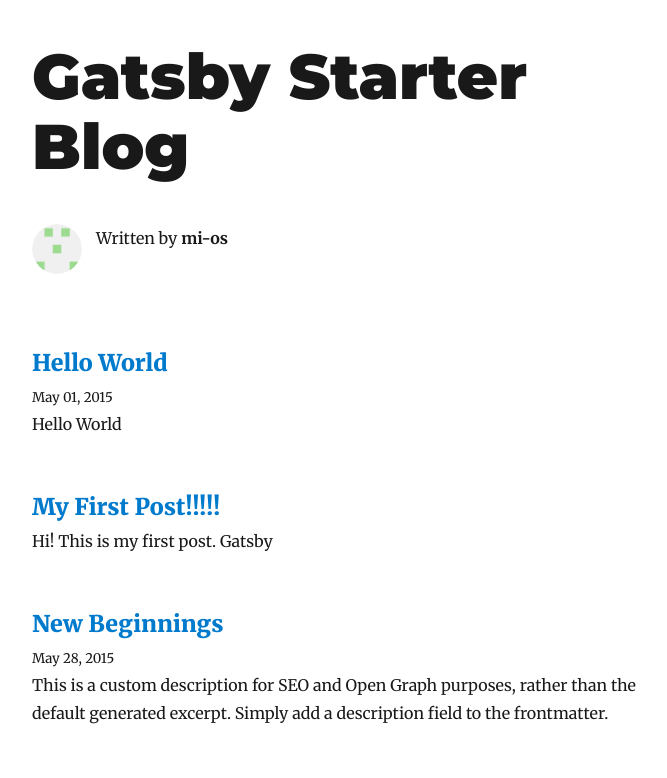
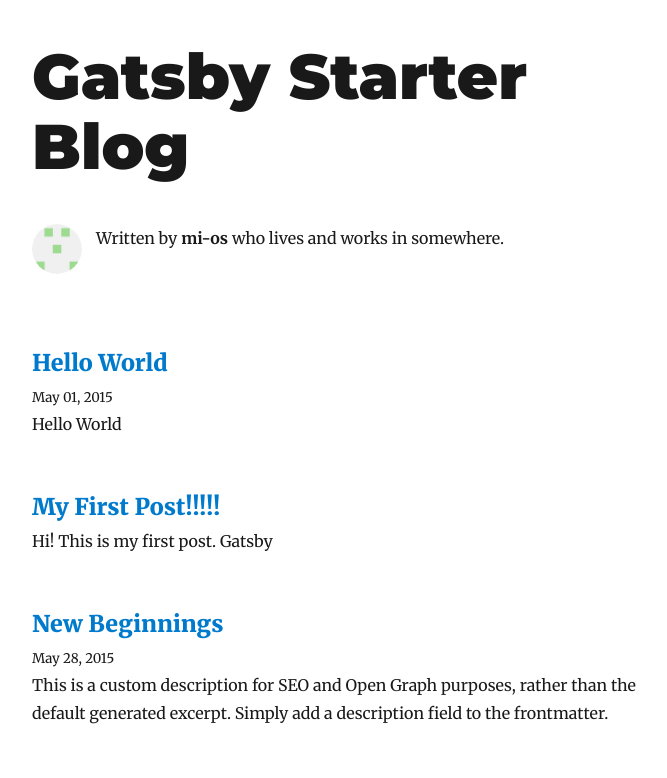
Before and after one commit to mi-os/gatsby-starter, a Gatsby site: page / in a window 1280 px wide. Shown: the top 778 px of the page, without its empty margins (293-960 px from the left). Built offline with nearby package versions, Linux system fonts and the light colour scheme; Gatsby itself is replaced by a stand-in of ours; some packages are replaced by stand-ins of ours.

Commit message:
change profile

```diff
--- a/gatsby-config.js
+++ b/gatsby-config.js
@@ -2,13 +2,13 @@
   siteMetadata: {
     title: `Gatsby Starter Blog`,
     author: {
-      name: `Kyle Mathews`,
-      summary: `who lives and works in San Francisco building useful things.`,
+      name: `mi-os`,
+      summary: `who lives and works in somewhere.`,
     },
     description: `A starter blog demonstrating what Gatsby can do.`,
     siteUrl: `https://gatsby-starter-blog-demo.netlify.app/`,
     social: {
-      twitter: `kylemathews`,
+      twitter: ``,
     },
   },
   plugins: [
--- a/src/components/bio.js
+++ b/src/components/bio.js
@@ -57,7 +57,7 @@
         }}
       />
       <p>
-        Written by <strong>mi-os</strong>
+        Written by <strong>{author.name}</strong> {author.summary}
         {` `}
       </p>
     </div>
```
